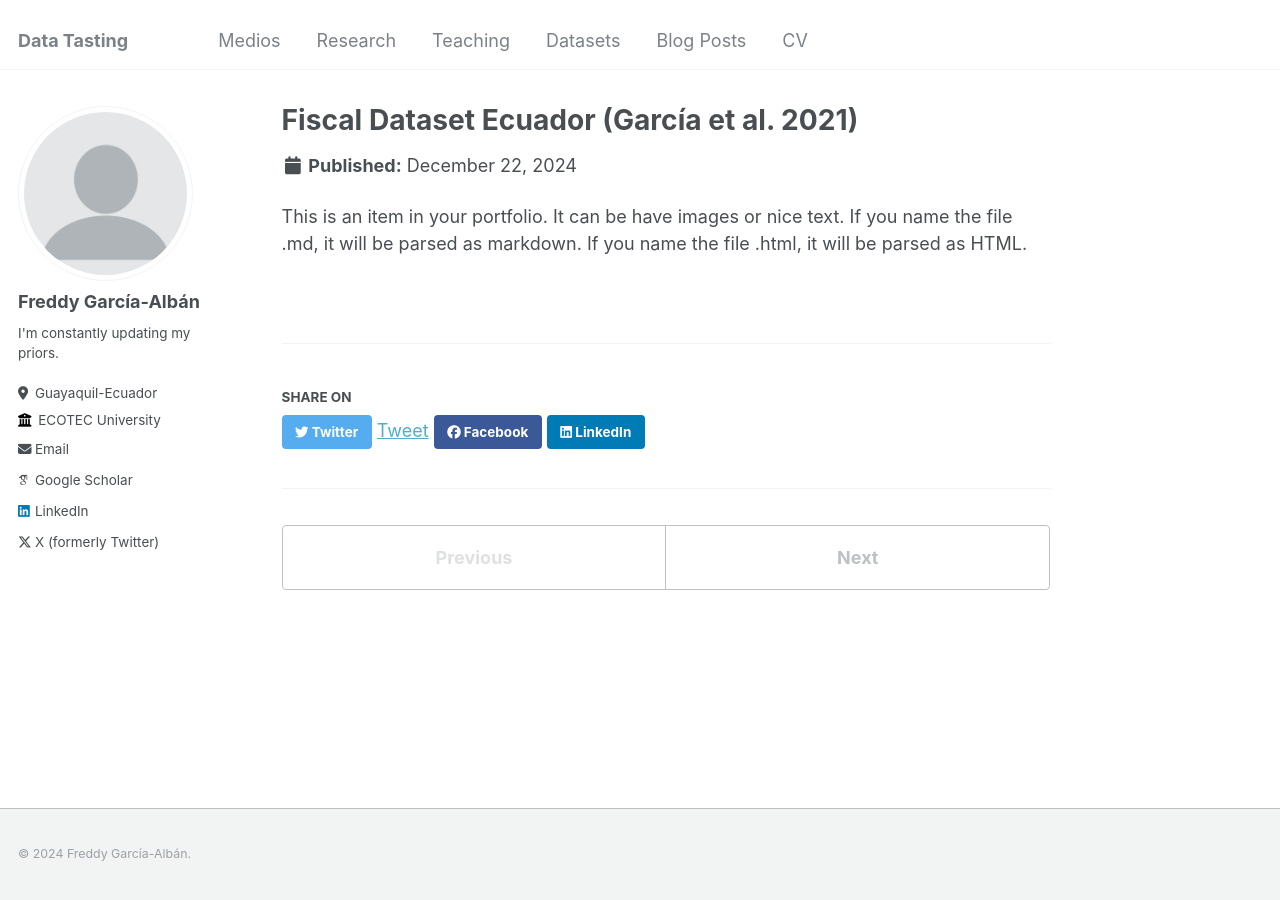
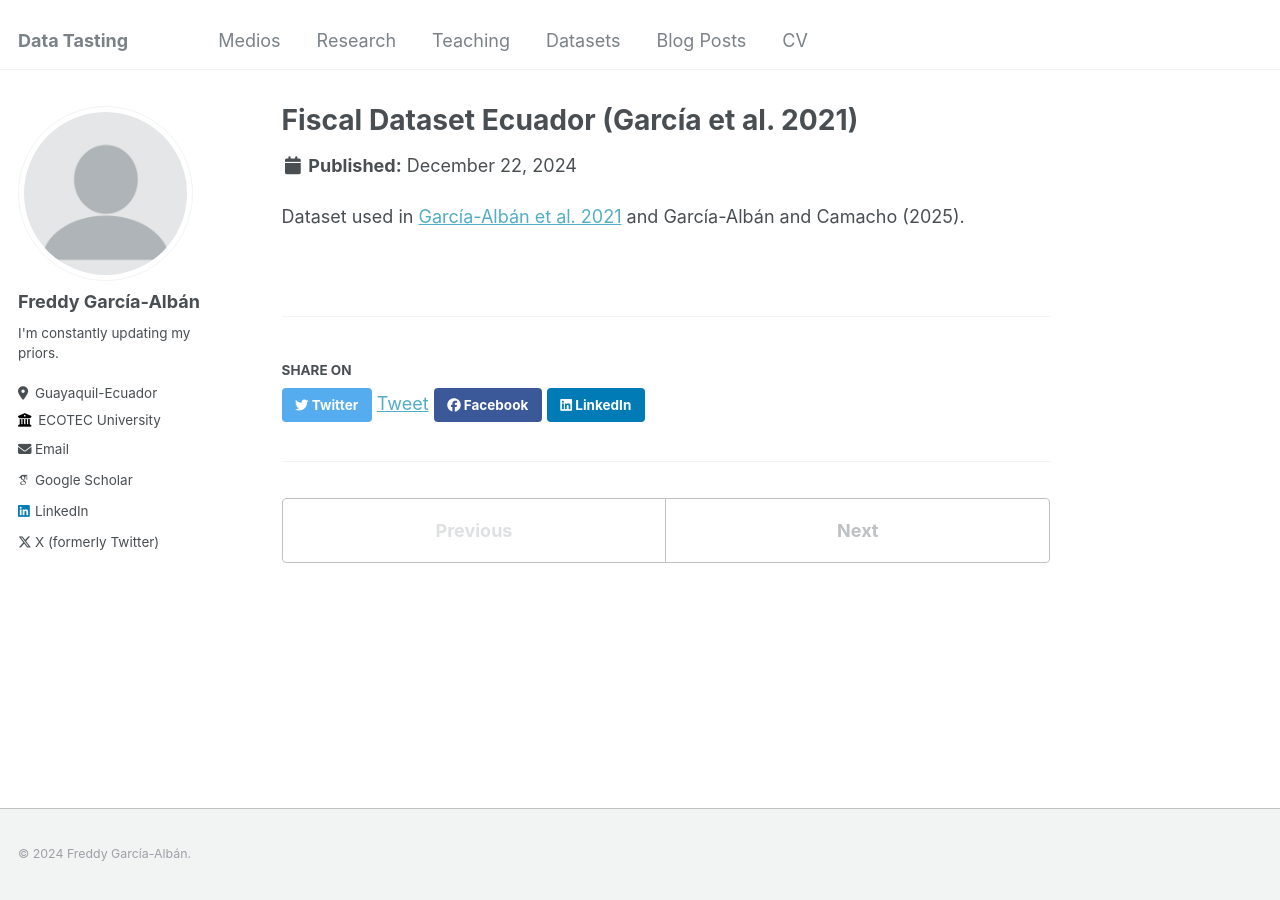
Before and after one commit to EnexFG/EnexFG.github.io, a Jekyll site: the page built from _datasets/portfolio-1.md, in a window 1280 px wide. Built offline with Jekyll 4.4.1, drawn with Linux system fonts in a browser that asks for light colours; some web fonts are replaced; comment, search, counter and statistics services are not loaded.

Commit message:
Update portfolio-1.md

```diff
--- a/_datasets/portfolio-1.md
+++ b/_datasets/portfolio-1.md
@@ -1,7 +1,7 @@
 ---
 title: "Fiscal Dataset Ecuador (García et al. 2021)"
-excerpt: "Dataset used in [García et al. 2021](https://enexfg.github.io/research/2021-08-01-paper-title-number-2)"
+excerpt: ""
 collection: datasets
 ---
 
-This is an item in your portfolio. It can be have images or nice text. If you name the file .md, it will be parsed as markdown. If you name the file .html, it will be parsed as HTML.
+Dataset used in [García-Albán et al. 2021](https://enexfg.github.io/research/2021-08-01-paper-title-number-2) and García-Albán and Camacho (2025).
```
